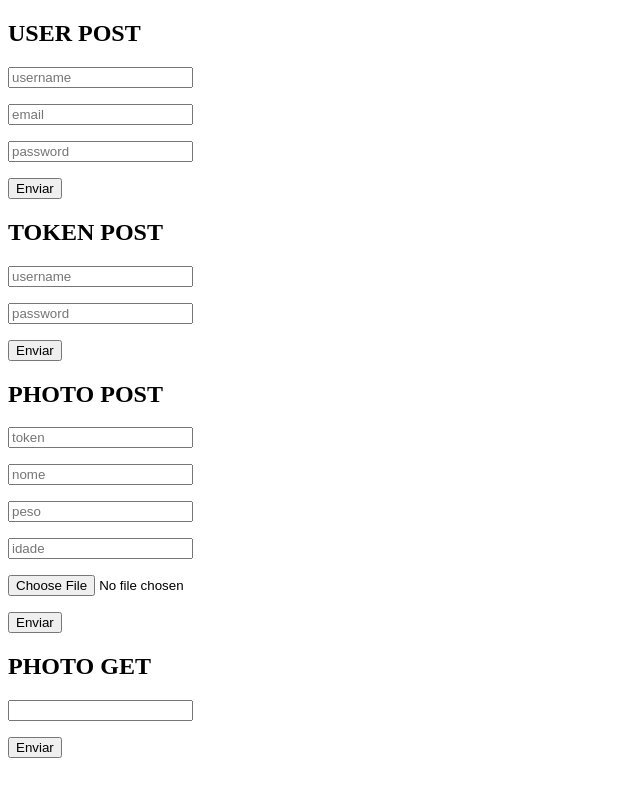
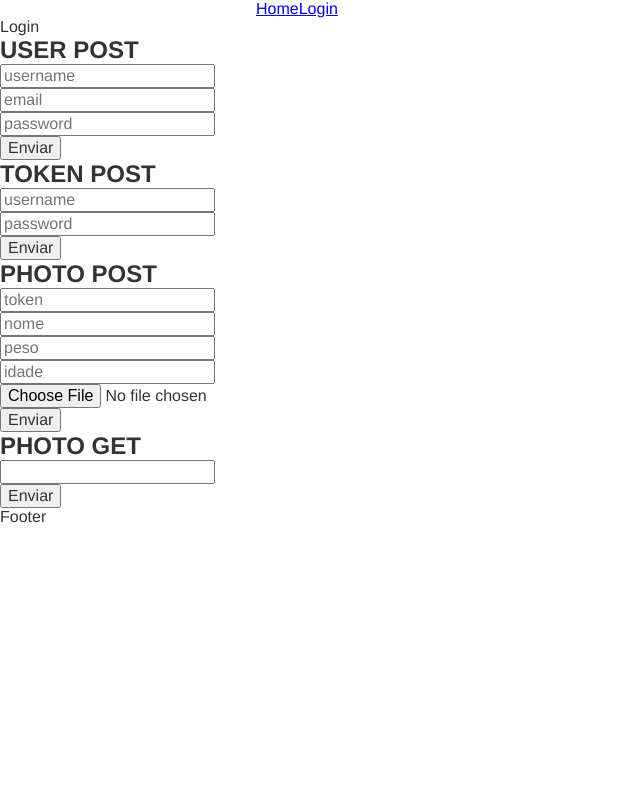
Before and after one commit to ThiagoMarques/reactSysDogs, a React (Vite) app: page /login in a window 1280 px wide. Shown: the top 796 px of the page, without its empty margins (0-640 px from the left). Built offline with nearby package versions, Linux system fonts and the light colour scheme.

Commit message:
feat: adiciona componentes header e footer, adiciona rotas do react

```diff
--- a/src/App.css
+++ b/src/App.css
@@ -1,4 +1,39 @@
-input {
+* {
+    box-sizing: border-box;
+}
+
+body {
+    margin: 0;
+    color: #333;
+    --type-first: helvetica, Arial, sans-serif;
+    --type-second: 'Spectral', Georgia;
+    font-family: var(--type-first);
+}
+
+h1, h2, h3, h4, p {
+    margin: 0
+}
+
+ul, li {
+    list-style: none;
+    padding: 0;
+    margin: 0
+}
+
+img {
     display: block;
-    margin-bottom: 1rem;
+    max-width: 100%;
 }
+
+button, input {
+    display: block;
+    font-size: 1rem;
+    font-family: var(--type-first);
+    color: #333;
+}
+
+.container {
+    max-width: 50rem;
+    padding: 0 1rem;
+    margin: 0 auto;
+}
--- a/src/App.jsx
+++ b/src/App.jsx
@@ -1,9 +1,27 @@
 import React from 'react';
 import Api from './api/Api';
 import './App.css'
+import Header from './Components/Header';
+import Footer from './Components/Footer';
+import Home from './Components/Home';
+import { BrowserRouter, Route, Routes } from 'react-router-dom';
+import Login from './Components/Login/Login';
 
 const App = () => {
-  return <div><Api /></div>;
+  return (
+  <div>
+      <BrowserRouter>
+        <Header />
+        <Routes>
+          <Route path="/" element={<Home />} />
+          <Route path="/login" element={<Login />} />
+        </Routes>
+        <Api />
+        <Footer />
+      </BrowserRouter>
+
+    </div>
+    );
 };
 
 export default App;
--- /dev/null
+++ b/src/Components/Footer.jsx
@@ -0,0 +1,10 @@
+import React from 'react'
+import styles from './Footer.module.css'
+
+const Footer = () => {
+  return (
+    <div className={styles.footer}>Footer</div>
+  )
+}
+
+export default Footer
--- /dev/null
+++ b/src/Components/Header.jsx
@@ -0,0 +1,16 @@
+import React from 'react'
+import styles from './Header.module.css'
+import { Link } from 'react-router-dom'
+
+const Header = () => {
+  return (
+    <div className={styles.header}>
+        <nav className='container'>
+            <Link to="/">Home</Link>
+            <Link to="/login">Login</Link>
+        </nav>
+    </div>
+  )
+}
+
+export default Header
--- /dev/null
+++ b/src/Components/Home.jsx
@@ -0,0 +1,9 @@
+import React from 'react'
+
+const Home = () => {
+  return (
+    <div>Home</div>
+  )
+}
+
+export default Home
--- /dev/null
+++ b/src/Components/Login/Login.jsx
@@ -0,0 +1,9 @@
+import React from 'react'
+
+const Login = () => {
+  return (
+    <div>Login</div>
+  )
+}
+
+export default Login
```
Also changed, not shown: src/Components/Footer.module.css (added), src/Components/Header.module.css (added).
